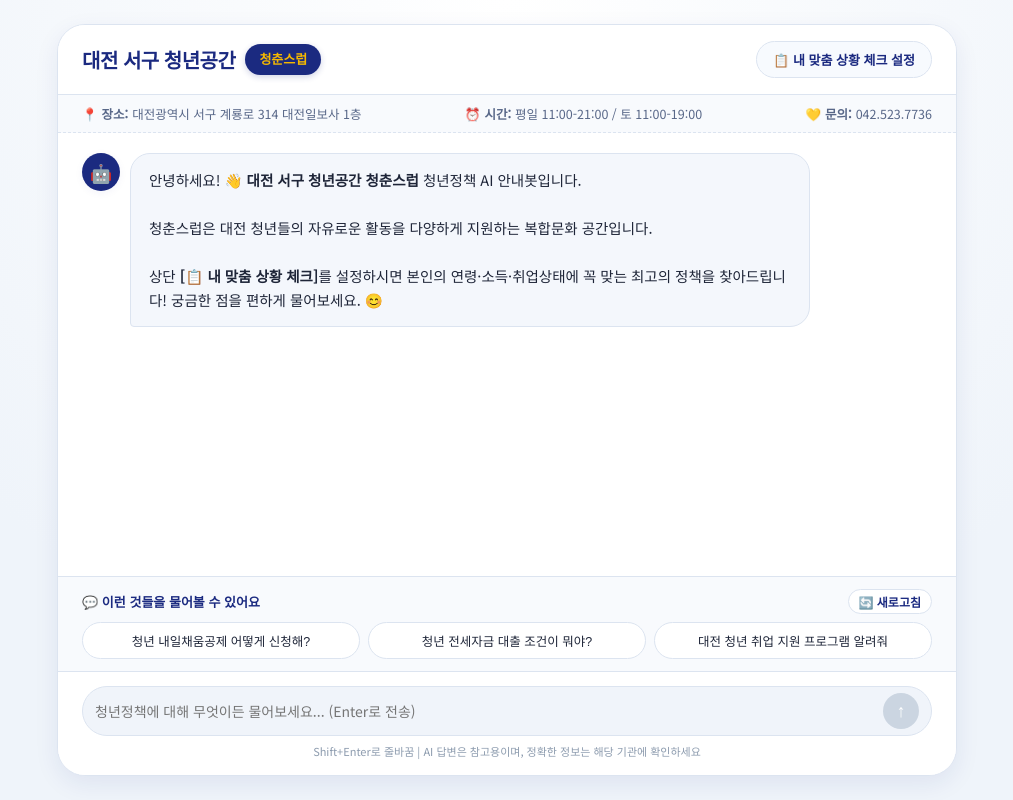
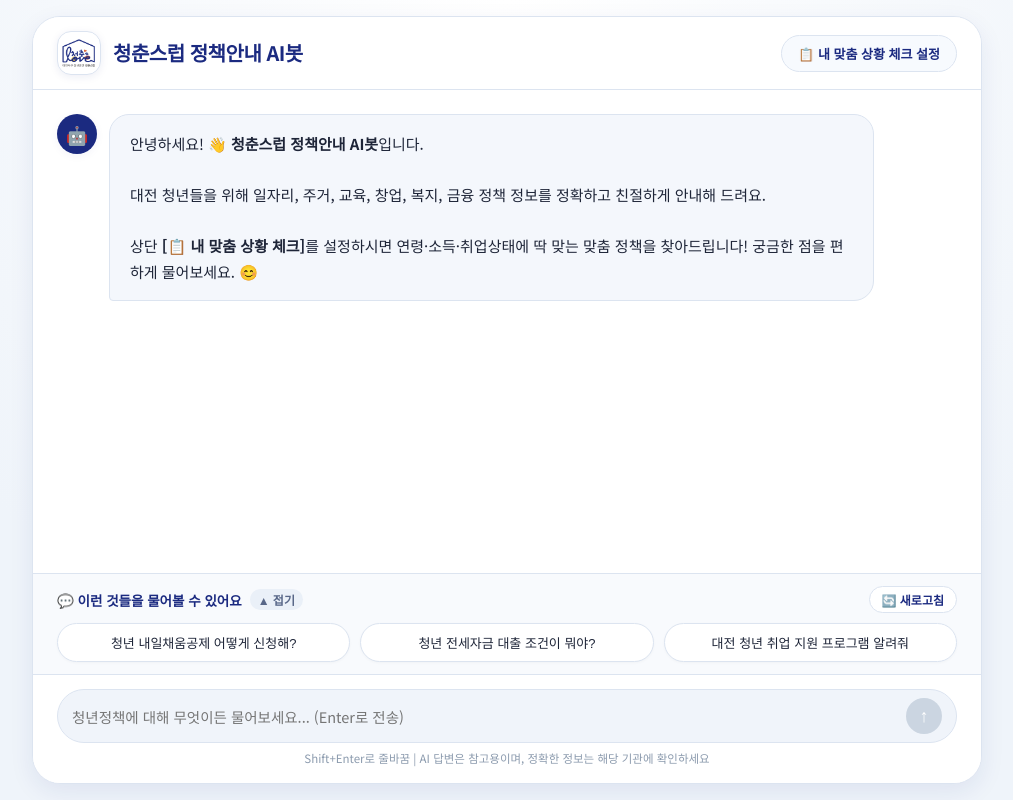
Before and after one commit to Kwonsehan/helproomz-bot, a Next.js app: page / in a window 1280 px wide. Shown: the whole page, without its empty margins (133-1146 px from the left). Built offline with nearby package versions, Linux system fonts and the light colour scheme.

Commit message:
Feat: apply real logo image, header title, remove info bar, toggleable suggested questions, fix layout clipping

```diff
--- a/app/globals.css
+++ b/app/globals.css
@@ -1,11 +1,6 @@
 /* ============================================
    globals.css — 청년정책 AI봇 전체 스타일
-   '대전서구 청년공간 청춘스럽' 실물 웹사이트 감성 적용 (화사한 라이트 테마)
-   - 메인 배경: 맑고 깨끗한 파스텔 소라/스카이 블루 (#EFF4FA)
-   - 포인트 딥블루: C100 M95 Y5 K0 (#1B2A80) - 알약형 뱃지 및 핵심 강조
-   - 서브 옐로우: C6 M26 Y98 K0 (#F5B800) - 청춘스럽 뱃지 글씨 및 혜택 강조
-   - 서브 오렌지: C0 M80 Y95 K0 (#F04E23) - 아이콘 및 사용자 말풍선 포인트
-   - 카드/채팅창: 퓨어 화이트 (#FFFFFF) & 부드러운 그린/블루 섀도우
+   '대전서구 청년공간 청춘스럽' 브랜드 디자인
    ============================================ */
 
 /* ===== 기본 초기화 ===== */
@@ -16,14 +11,14 @@
 }
 
 :root {
-  /* ===== [청춘스럽 공식 브랜드 컬러 시스템] ===== */
-  --chungchun-blue:        #1B2A80;  /* C100 M95 Y5 K0 — 딥 블루 알약 뱃지 */
-  --chungchun-blue-light:  #2B3EA6;  /* 인터랙션용 맑은 블루 */
-  --chungchun-yellow:      #F5B800;  /* C6 M26 Y98 K0 — 청춘스럽 옐로우 포인트 */
-  --chungchun-orange:      #F04E23;  /* C0 M80 Y95 K0 — 활기찬 오렌지 하트 */
-  --chungchun-dark-gray:   #22252A;  /* C0 M0 Y0 K80 — 깔끔한 가독성 차콜 */
+  /* ===== 청춘스럽 공식 브랜드 컬러 시스템 ===== */
+  --chungchun-blue:        #1B2A80;  /* C100 M95 Y5 K0 — 딥 블루 */
+  --chungchun-blue-light:  #2B3EA6;
+  --chungchun-yellow:      #F5B800;  /* C6 M26 Y98 K0 — 옐로우 포인트 */
+  --chungchun-orange:      #F04E23;  /* C0 M80 Y95 K0 — 오렌지 */
+  --chungchun-dark-gray:   #22252A;
 
-  /* ===== 라이트 테마 디자인 토큰 ===== */
+  /* ===== 디자인 토큰 ===== */
   --primary:        var(--chungchun-blue);
   --primary-light:  #3D52D5;
   --primary-dark:   #121C59;
@@ -31,16 +26,16 @@
   --accent-light:   #FFF3C4;
   --accent-orange:  var(--chungchun-orange);
 
-  --bg-page:        #EFF4FA;  /* 이미지 속 실물 대전서구 청춘스럽 파스텔 소라색 배경 */
-  --bg-card:        #FFFFFF;  /* 퓨어 화이트 카드 */
-  --bg-elevated:    #F7FAFE;  /* 입력창 및 호버 배경 */
-  --bg-input:       #F0F4FA;  /* 입력 텍스트 영역 */
+  --bg-page:        #EFF4FA;  /* 파스텔 소라색 배경 */
+  --bg-card:        #FFFFFF;
+  --bg-elevated:    #F7FAFE;
+  --bg-input:       #F0F4FA;
 
-  --text-primary:   #1E2538;  /* 선명하고 가독성 좋은 딥 차콜 */
-  --text-secondary: #586788;  /* 부드러운 네이비 그레이 보조 텍스트 */
-  --text-muted:     #8C9BAE;  /* 희미한 텍스트 */
+  --text-primary:   #1E2538;
+  --text-secondary: #586788;
+  --text-muted:     #8C9BAE;
 
-  --border:         #DCE4F0;  /* 부드러운 연블루 테두리 */
+  --border:         #DCE4F0;
   --border-hover:   #1B2A80;
 
   --user-bubble:    linear-gradient(135deg, #1B2A80, #2B3EA6);
@@ -89,6 +84,7 @@ html, body {
   align-items: center;
   justify-content: center;
   overflow: hidden;
+  padding: 16px;
   background: radial-gradient(circle at 50% 0%, #FFFFFF 0%, #EFF4FA 70%);
 }
 
@@ -118,14 +114,14 @@ html, body {
 }
 
 /* ============================================
-   메인 채팅 프레임 컨테이너
+   메인 채팅 프레임 컨테이너 (잘림 방지)
    ============================================ */
 .chat-container {
   position: relative;
   z-index: 1;
   width: 100%;
-  max-width: 900px;
-  height: 94vh;
+  max-width: 950px;
+  height: 96vh;
   margin: 0 auto;
   display: flex;
   flex-direction: column;
@@ -137,15 +133,16 @@ html, body {
 }
 
 /* ============================================
-   헤더 (실물 청춘스럽 디자인)
+   헤더 (청춘스럽 실물 로고 + 청춘스럽 정책안내 AI봇)
    ============================================ */
 .chat-header {
   display: flex;
   align-items: center;
   justify-content: space-between;
-  padding: 16px 24px;
+  padding: 14px 24px;
   background: #ffffff;
   border-bottom: 1px solid var(--border);
+  flex-shrink: 0;
 }
 
 .header-left {
@@ -157,7 +154,26 @@ html, body {
 .header-title-group {
   display: flex;
   align-items: center;
-  gap: 10px;
+  gap: 12px;
+}
+
+.header-logo-container {
+  width: 44px;
+  height: 44px;
+  display: flex;
+  align-items: center;
+  justify-content: center;
+  background: #FFFFFF;
+  border-radius: var(--radius-md);
+  box-shadow: 0 2px 8px rgba(27, 42, 128, 0.08);
+  padding: 3px;
+  border: 1px solid var(--border);
+}
+
+.header-logo-img {
+  width: 100%;
+  height: 100%;
+  object-fit: contain;
 }
 
 .header-main-text {
@@ -165,17 +181,6 @@ html, body {
   font-weight: 800;
   color: var(--chungchun-blue);
   letter-spacing: -0.5px;
-}
-
-/* 청춘스럽 브랜드 알약 뱃지 */
-.chungchun-pill-badge {
-  background: var(--chungchun-blue);
-  color: var(--chungchun-yellow);
-  font-weight: 800;
-  font-size: 13px;
-  padding: 4px 14px;
-  border-radius: var(--radius-pill);
-  box-shadow: 0 2px 6px rgba(27, 42, 128, 0.2);
 }
 
 .filter-toggle {
@@ -200,36 +205,15 @@ html, body {
 }
 
 /* ============================================
-   공간 안내 정보 바
-   ============================================ */
-.space-info-bar {
-  display: flex;
-  align-items: center;
-  justify-content: space-between;
-  background: #F8FAFD;
-  padding: 8px 24px;
-  border-bottom: 1px dashed var(--border);
-  font-size: 12.5px;
-  color: var(--text-secondary);
-  flex-wrap: wrap;
-  gap: 8px;
-}
-
-.space-info-item {
-  display: flex;
-  align-items: center;
-  gap: 4px;
-}
-
-/* ============================================
-   [신규] 맞춤 상황 체크 필터 (사진 양식 반영)
+   맞춤 상황 체크 필터
    ============================================ */
 .filter-panel {
   padding: 18px 24px;
   background: #F4F7FB;
   border-bottom: 1px solid var(--border);
-  max-height: 50vh;
+  max-height: 45vh;
   overflow-y: auto;
+  flex-shrink: 0;
 }
 
 .situation-filter-box {
@@ -354,20 +338,21 @@ html, body {
 }
 
 /* ============================================
-   메시지 영역
+   메시지 대화 영역 (시원하게 잘림 없이 표시)
    ============================================ */
 .messages-area {
   flex: 1;
+  min-height: 0; /* flex 자식 스크롤 정상화 필수 */
   overflow-y: auto;
-  padding: 20px 24px;
+  padding: 24px;
   display: flex;
   flex-direction: column;
-  gap: 16px;
+  gap: 20px;
 }
 
 .message-wrapper {
   display: flex;
-  gap: 10px;
+  gap: 12px;
   align-items: flex-start;
 }
 
@@ -376,8 +361,8 @@ html, body {
 }
 
 .avatar {
-  width: 38px;
-  height: 38px;
+  width: 40px;
+  height: 40px;
   border-radius: var(--radius-pill);
   background: var(--chungchun-blue);
   color: #ffffff;
@@ -394,18 +379,27 @@ html, body {
 }
 
 .message-content-area {
-  max-width: 80%;
+  max-width: 85%;
   display: flex;
   flex-direction: column;
-  gap: 10px;
+  gap: 12px;
 }
 
 .bubble {
-  padding: 14px 18px;
+  padding: 16px 20px;
   border-radius: var(--radius-lg);
-  font-size: 14.5px;
-  line-height: 1.65;
+  font-size: 15px;
+  line-height: 1.7;
   word-break: break-word;
+}
+
+.bubble h1, .bubble h2, .bubble h3, .bubble h4 {
+  margin-top: 10px;
+  margin-bottom: 6px;
+  color: var(--chungchun-blue);
+}
+.bubble h3 {
+  font-size: 16px;
 }
 
 .bubble-user {
@@ -445,32 +439,38 @@ html, body {
 }
 
 /* ============================================
-   추천 정책 카드가 메시지 하단에 표시 (상위 2개)
+   추천 정책 카드 TOP 2 (시원하게 한눈에 노출)
    ============================================ */
 .related-policies {
-  margin-top: 8px;
+  margin-top: 6px;
   display: flex;
   flex-direction: column;
   gap: 8px;
 }
 
 .related-title {
-  font-size: 13px;
-  font-weight: 700;
+  font-size: 13.5px;
+  font-weight: 800;
   color: var(--chungchun-blue);
 }
 
 .policy-cards-grid {
   display: grid;
-  grid-template-columns: repeat(auto-fit, minmax(260px, 1fr));
-  gap: 10px;
+  grid-template-columns: repeat(2, 1fr);
+  gap: 12px;
+}
+
+@media (max-width: 640px) {
+  .policy-cards-grid {
+    grid-template-columns: 1fr;
+  }
 }
 
 .policy-card {
   background: #ffffff;
   border: 1px solid var(--border);
   border-radius: var(--radius-md);
-  padding: 14px;
+  padding: 16px;
   box-shadow: var(--shadow-sm);
   display: flex;
   flex-direction: column;
@@ -485,7 +485,7 @@ html, body {
 .badge {
   font-size: 11px;
   font-weight: 700;
-  padding: 2px 8px;
+  padding: 3px 9px;
   border-radius: var(--radius-pill);
 }
 
@@ -500,13 +500,13 @@ html, body {
 }
 
 .card-title {
-  font-size: 14px;
+  font-size: 15px;
   font-weight: 800;
   color: var(--chungchun-blue);
 }
 
 .card-content {
-  font-size: 12.5px;
+  font-size: 13px;
   color: var(--text-secondary);
   display: -webkit-box;
   -webkit-line-clamp: 2;
@@ -518,10 +518,10 @@ html, body {
   display: flex;
   justify-content: space-between;
   align-items: center;
-  margin-top: 4px;
-  padding-top: 6px;
+  margin-top: 6px;
+  padding-top: 8px;
   border-top: 1px dashed var(--border);
-  font-size: 11.5px;
+  font-size: 12px;
   color: var(--text-muted);
 }
 
@@ -532,7 +532,7 @@ html, body {
 }
 
 /* ============================================
-   [신규] 추천 질문 3개 + 새로고침 탭 (요구사항 3 반영)
+   추천 질문 3개 + 접기/펼치기 및 새로고침 탭
    ============================================ */
 .suggestions {
   padding: 12px 24px;
@@ -540,7 +540,8 @@ html, body {
   border-top: 1px solid var(--border);
   display: flex;
   flex-direction: column;
-  gap: 8px;
+  gap: 10px;
+  flex-shrink: 0;
 }
 
 .suggestions-header {
@@ -549,17 +550,35 @@ html, body {
   align-items: center;
 }
 
+.suggestions-toggle-btn {
+  background: none;
+  border: none;
+  display: flex;
+  align-items: center;
+  gap: 8px;
+  cursor: pointer;
+}
+
 .suggestions-label {
-  font-size: 13px;
+  font-size: 13.5px;
   font-weight: 700;
   color: var(--chungchun-blue);
+}
+
+.toggle-icon {
+  font-size: 12px;
+  color: var(--text-secondary);
+  font-weight: 600;
+  background: #EAF0F8;
+  padding: 2px 8px;
+  border-radius: var(--radius-pill);
 }
 
 .refresh-btn {
   background: #ffffff;
   border: 1px solid var(--border);
   border-radius: var(--radius-pill);
-  padding: 3px 10px;
+  padding: 4px 12px;
   font-size: 12px;
   color: var(--chungchun-blue);
   font-weight: 700;
@@ -575,7 +594,7 @@ html, body {
 .suggestions-grid-3 {
   display: grid;
   grid-template-columns: repeat(3, 1fr);
-  gap: 8px;
+  gap: 10px;
 }
 
 @media (max-width: 640px) {
@@ -585,11 +604,11 @@ html, body {
 }
 
 .suggestion-chip {
-  padding: 8px 12px;
+  padding: 9px 14px;
   background: #ffffff;
   border: 1px solid var(--border);
   border-radius: var(--radius-pill);
-  font-size: 12.5px;
+  font-size: 13px;
   color: var(--text-primary);
   text-align: center;
   cursor: pointer;
@@ -597,6 +616,7 @@ html, body {
   overflow: hidden;
   text-overflow: ellipsis;
   transition: all 0.2s ease;
+  box-shadow: 0 1px 3px rgba(0,0,0,0.03);
 }
 
 .suggestion-chip:hover {
@@ -616,6 +636,7 @@ html, body {
   display: flex;
   flex-direction: column;
   gap: 6px;
+  flex-shrink: 0;
 }
 
 .input-wrapper {
@@ -623,7 +644,7 @@ html, body {
   align-items: center;
   gap: 10px;
   background: var(--bg-input);
-  padding: 6px 12px;
+  padding: 8px 14px;
   border-radius: var(--radius-pill);
   border: 1px solid var(--border);
 }
@@ -634,7 +655,7 @@ html, body {
   border: none;
   outline: none;
   resize: none;
-  font-size: 14px;
+  font-size: 14.5px;
   color: var(--text-primary);
   font-family: inherit;
   line-height: 1.5;
@@ -654,6 +675,7 @@ html, body {
   align-items: center;
   justify-content: center;
   transition: all 0.2s ease;
+  flex-shrink: 0;
 }
 
 .send-btn:disabled {
@@ -663,7 +685,7 @@ html, body {
 }
 
 .input-hint {
-  font-size: 11px;
+  font-size: 11.5px;
   color: var(--text-muted);
   text-align: center;
 }
--- a/components/ChatWindow.tsx
+++ b/components/ChatWindow.tsx
@@ -2,12 +2,13 @@
 // ============================================
 // components/ChatWindow.tsx
 // 메인 채팅창 컴포넌트
-// - 맞춤 상황 체크 필터 연동
-// - 3개 추천 질문 + 🔄 새로고침 (랜덤 바뀜) 기능
+// - 헤더: 청춘스럽 실물 로고 이미지 + '청춘스럽 정책안내 AI봇'
+// - 추천 질문 탭 열고 닫기(토글) 기능
 // ============================================
 
 import { useState, useRef, useEffect, useCallback } from 'react';
 import { v4 as uuidv4 } from 'uuid';
+import Image from 'next/image';
 import MessageBubble, { Message } from './MessageBubble';
 import PolicyFilter, { UserSituationFilter } from './PolicyFilter';
 import { Policy } from '@/lib/supabase';
@@ -53,7 +54,7 @@ export default function ChatWindow() {
     {
       id: uuidv4(),
       role: 'assistant',
-      content: `안녕하세요! 👋 **대전 서구 청년공간 청춘스럽** 청년정책 AI 안내봇입니다.\n\n청춘스럽은 대전 청년들의 자유로운 활동을 다양하게 지원하는 복합문화 공간입니다.\n\n상단 **[📋 내 맞춤 상황 체크]**를 설정하시면 본인의 연령·소득·취업상태에 꼭 맞는 최고의 정책을 찾아드립니다! 궁금한 점을 편하게 물어보세요. 😊`,
+      content: `안녕하세요! 👋 **청춘스럽 정책안내 AI봇**입니다.\n\n대전 청년들을 위해 일자리, 주거, 교육, 창업, 복지, 금융 정책 정보를 정확하고 친절하게 안내해 드려요.\n\n상단 **[📋 내 맞춤 상황 체크]**를 설정하시면 연령·소득·취업상태에 딱 맞는 맞춤 정책을 찾아드립니다! 궁금한 점을 편하게 물어보세요. 😊`,
     },
   ]);
 
@@ -67,6 +68,8 @@ export default function ChatWindow() {
   const [isFilterOpen, setIsFilterOpen] = useState(false);
   // 3개 랜덤 추천 질문 상태
   const [suggestedQuestions, setSuggestedQuestions] = useState<string[]>([]);
+  // 추천 질문 탭 열림/닫힘(접기) 상태 (기본값: 열림)
+  const [isSuggestionsOpen, setIsSuggestionsOpen] = useState(true);
   // 세션 ID
   const [sessionId] = useState(() => uuidv4());
 
@@ -89,7 +92,7 @@ export default function ChatWindow() {
   }, [messages]);
 
   // ==========================================
-  // 메시지 전송 핸들러 (맞춤 필터 정보 함께 전달)
+  // 메시지 전송 핸들러
   // ==========================================
   const sendMessage = useCallback(async (text: string) => {
     if (!text.trim() || isLoading) return;
@@ -114,7 +117,6 @@ export default function ChatWindow() {
     setMessages(prev => [...prev, assistantMessage]);
 
     try {
-      // API 호출 (상세 맞춤 필터 포함)
       const response = await fetch('/api/chat', {
         method: 'POST',
         headers: { 'Content-Type': 'application/json' },
@@ -124,7 +126,7 @@ export default function ChatWindow() {
             { role: 'user', content: text.trim() },
           ],
           sessionId,
-          filter, // 맞춤 상황 체크 필터 전달
+          filter,
         }),
       });
 
@@ -205,14 +207,18 @@ export default function ChatWindow() {
 
   return (
     <div className="chat-container">
-      {/* ========== 헤더 ========== */}
+      {/* ========== 헤더 (실물 로고 이미지 + 청춘스럽 정책안내 AI봇) ========== */}
       <header className="chat-header">
         <div className="header-left">
           <div className="header-title-group">
-            <h1 className="header-main-text">대전 서구 청년공간</h1>
-            <div className="chungchun-pill-badge">
-              <span>청춘스럽</span>
+            <div className="header-logo-container">
+              <img
+                src="/logo.png"
+                alt="청춘스럽 로고"
+                className="header-logo-img"
+              />
             </div>
+            <h1 className="header-main-text">청춘스럽 정책안내 AI봇</h1>
           </div>
         </div>
         <button
@@ -222,22 +228,6 @@ export default function ChatWindow() {
           📋 내 맞춤 상황 체크 {isFilterOpen ? '닫기' : '설정'}
         </button>
       </header>
-
-      {/* ========== 공간 안내 정보 바 ========== */}
-      <div className="space-info-bar">
-        <div className="space-info-item">
-          <span className="space-info-icon">📍</span>
-          <span><strong>장소:</strong> 대전광역시 서구 계룡로 314 대전일보사 1층</span>
-        </div>
-        <div className="space-info-item">
-          <span className="space-info-icon">⏰</span>
-          <span><strong>시간:</strong> 평일 11:00-21:00 / 토 11:00-19:00</span>
-        </div>
-        <div className="space-info-item">
-          <span className="space-info-icon">💛</span>
-          <span><strong>문의:</strong> 042.523.7736</span>
-        </div>
-      </div>
 
       {/* ========== 맞춤 상황 체크 필터 패널 ========== */}
       {isFilterOpen && (
@@ -250,7 +240,7 @@ export default function ChatWindow() {
         </div>
       )}
 
-      {/* ========== 메시지 영역 ========== */}
+      {/* ========== 메시지 대화 영역 ========== */}
       <main className="messages-area">
         {messages.map(message => (
           <MessageBubble key={message.id} message={message} />
@@ -258,10 +248,19 @@ export default function ChatWindow() {
         <div ref={bottomRef} />
       </main>
 
-      {/* ========== 추천 질문 3개 + 새로고침 탭 (요구사항 3 반영) ========== */}
+      {/* ========== 추천 질문 3개 + 접기/펼치기 및 새로고침 탭 ========== */}
       <div className="suggestions">
         <div className="suggestions-header">
+          <button
+            type="button"
+            className="suggestions-toggle-btn"
+            onClick={() => setIsSuggestionsOpen(!isSuggestionsOpen)}
+          >
             <span className="suggestions-label">💬 이런 것들을 물어볼 수 있어요</span>
+            <span className="toggle-icon">{isSuggestionsOpen ? '▲ 접기' : '▼ 펼치기'}</span>
+          </button>
+
+          {isSuggestionsOpen && (
             <button
               type="button"
               className="refresh-btn"
@@ -270,7 +269,11 @@ export default function ChatWindow() {
             >
               🔄 새로고침
             </button>
+          )}
         </div>
+
+        {/* 접기/펼치기 애니메이션 토글 */}
+        {isSuggestionsOpen && (
           <div className="suggestions-grid-3">
             {suggestedQuestions.map((q) => (
               <button
@@ -282,9 +285,10 @@ export default function ChatWindow() {
               </button>
             ))}
           </div>
+        )}
       </div>
 
-      {/* ========== 입력창 ========== */}
+      {/* ========== 입력창 영역 ========== */}
       <footer className="input-area">
         <div className="input-wrapper">
           <textarea
```
Also changed, not shown: public/logo.png (added). Lines whose indentation alone changed are shown as unchanged.
